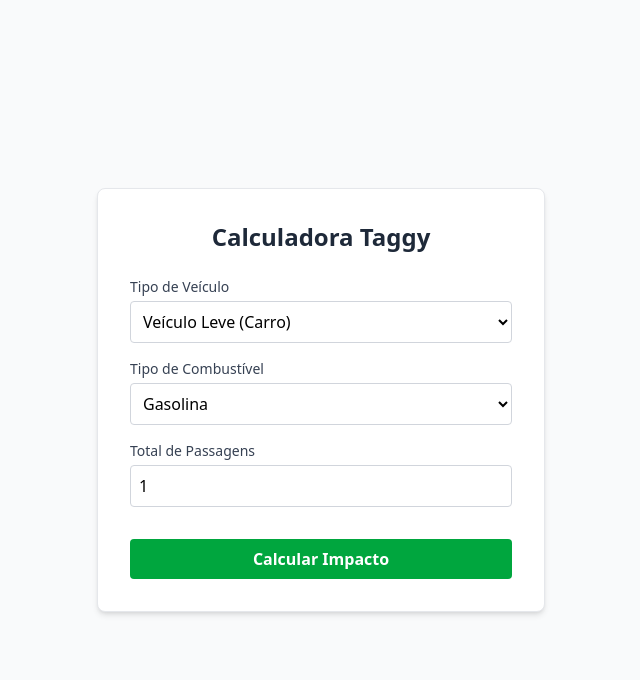
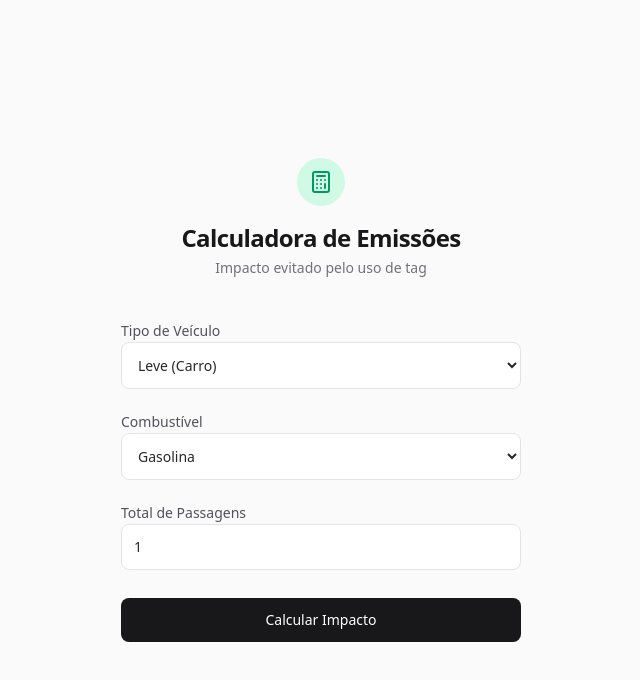
Before and after one commit to M4ntic0rE-H/projetos-2-gp6, a Next.js app in the folder codigo/taggysustein/: page / in a window 1280 px wide. Shown: the top 680 px of the page, without its empty margins (319-959 px from the left). Built offline with nearby package versions, Linux system fonts and the light colour scheme.

Commit message:
Arquivos

```diff
--- a/codigo/taggysustein/src/app/page.js
+++ b/codigo/taggysustein/src/app/page.js
@@ -1,12 +1,13 @@
 "use client";
 import React, { useState } from "react";
+import { Calculator } from "lucide-react";
 
 export default function Home() {
   const [tipoVeiculo, setTipoVeiculo] = useState("leve");
   const [tipoCombustivel, setTipoCombustivel] = useState("gasolina");
   const [totalPassagens, setTotalPassagens] = useState(1);
 
-  const [resultadoKg, setResultadoKg] = useState(null);
+  const [resultado, setResultado] = useState(null);
   const [loading, setLoading] = useState(false);
   const [error, setError] = useState(null);
 
@@ -14,12 +15,12 @@ export default function Home() {
     e.preventDefault();
     setLoading(true);
     setError(null);
-    setResultadoKg(null);
+    setResultado(null);
 
     try {
-      // Importante: Substitua esta URL pela URL real onde seu backend Python (FastAPI/Flask) está rodando.
-      // Geralmente é algo como http://localhost:8000/calcular ou similar.
-      const response = await fetch("http://localhost:8000/calcular", {
+      const response = await fetch(
+        "http://localhost:8080/api/v1/calculo/impacto",
+        {
           method: "POST",
           headers: {
             "Content-Type": "application/json",
@@ -27,56 +28,64 @@ export default function Home() {
           body: JSON.stringify({
             tipoVeiculo,
             tipoCombustivel,
-          totalPassagens
+            totalPassagens,
           }),
-      });
+        },
+      );
 
-      if (!response.ok) {
-        throw new Error("Erro na resposta do servidor.");
-      }
+      if (!response.ok) throw new Error("Erro na resposta do servidor.");
 
       const data = await response.json();
-
-      // Aqui estou assumindo que seu backend vai retornar um JSON com a chave "resultadoKg"
-      // Exemplo: { "resultadoKg": "24.94" }
-      setResultadoKg(data.resultadoKg);
+      setResultado(data);
     } catch (err) {
-      setError("Falha ao conectar com o backend. Verifique se a API está rodando.");
+      setError(
+        "Falha de conexão com a API. Verifique se o servidor está ativo.",
+      );
     } finally {
       setLoading(false);
     }
   };
 
   return (
-    <div className="min-h-screen flex items-center justify-center p-4 bg-gray-50">
-      <div className="bg-white p-8 rounded-lg shadow-md w-full max-w-md border border-gray-200">
-        <h1 className="text-2xl font-bold mb-6 text-center text-gray-800">
-          Calculadora Taggy
+    <div className="min-h-screen bg-zinc-50 flex flex-col items-center justify-center p-6 text-zinc-900 font-sans selection:bg-emerald-200 selection:text-emerald-900">
+      <div className="w-full max-w-[400px]">
+        {/* Header minimalista */}
+        <div className="mb-10 text-center">
+          <div className="inline-flex items-center justify-center w-12 h-12 rounded-full bg-emerald-100 mb-4">
+            <Calculator className="w-6 h-6 text-emerald-600" />
+          </div>
+          <h1 className="text-2xl font-semibold tracking-tight text-zinc-900">
+            Calculadora de Emissões
           </h1>
+          <p className="text-sm text-zinc-500 mt-1">
+            Impacto evitado pelo uso de tag
+          </p>
+        </div>
 
-        <form onSubmit={handleCalcular} className="space-y-4">
-          <div>
-            <label className="block text-sm font-medium text-gray-700 mb-1">
+        {/* Formulário limpo */}
+        <form onSubmit={handleCalcular} className="space-y-5">
+          <div className="space-y-1.5">
+            <label className="text-sm font-medium text-zinc-600">
               Tipo de Veículo
             </label>
             <select
               value={tipoVeiculo}
               onChange={(e) => setTipoVeiculo(e.target.value)}
-              className="w-full p-2 border border-gray-300 rounded focus:outline-none focus:ring-2 focus:ring-green-500 text-black"
+              className="w-full bg-white border border-zinc-200 text-zinc-800 text-sm p-3 rounded-lg focus:outline-none focus:ring-2 focus:ring-emerald-500 focus:border-transparent transition-shadow cursor-pointer"
             >
-              <option value="leve">Veículo Leve (Carro)</option>
-              <option value="pesado">Veículo Pesado (Caminhão/Ônibus)</option>
+              <option value="leve">Leve (Carro)</option>
+              <option value="pesado">Pesado (Caminhão/Ônibus)</option>
             </select>
           </div>
 
-          <div>
-            <label className="block text-sm font-medium text-gray-700 mb-1">
-              Tipo de Combustível
+          <div className="space-y-1.5">
+            <label className="text-sm font-medium text-zinc-600">
+              Combustível
             </label>
             <select
               value={tipoCombustivel}
               onChange={(e) => setTipoCombustivel(e.target.value)}
-              className="w-full p-2 border border-gray-300 rounded focus:outline-none focus:ring-2 focus:ring-green-500 text-black"
+              className="w-full bg-white border border-zinc-200 text-zinc-800 text-sm p-3 rounded-lg focus:outline-none focus:ring-2 focus:ring-emerald-500 focus:border-transparent transition-shadow cursor-pointer"
             >
               <option value="gasolina">Gasolina</option>
               <option value="etanol">Etanol</option>
@@ -84,8 +93,8 @@ export default function Home() {
             </select>
           </div>
 
-          <div>
-            <label className="block text-sm font-medium text-gray-700 mb-1">
+          <div className="space-y-1.5">
+            <label className="text-sm font-medium text-zinc-600">
               Total de Passagens
             </label>
             <input
@@ -93,29 +102,60 @@ export default function Home() {
               min="1"
               value={totalPassagens}
               onChange={(e) => setTotalPassagens(Number(e.target.value))}
-              className="w-full p-2 border border-gray-300 rounded focus:outline-none focus:ring-2 focus:ring-green-500 text-black"
+              className="w-full bg-white border border-zinc-200 text-zinc-800 text-sm p-3 rounded-lg focus:outline-none focus:ring-2 focus:ring-emerald-500 focus:border-transparent transition-shadow"
             />
           </div>
 
           <button
             type="submit"
             disabled={loading}
-            className="w-full mt-4 bg-green-600 text-white font-bold py-2 px-4 rounded hover:bg-green-700 focus:outline-none focus:ring-2 focus:ring-green-500 disabled:opacity-70 transition-colors"
+            className="w-full bg-zinc-900 hover:bg-zinc-800 text-white font-medium text-sm py-3 px-4 rounded-lg focus:outline-none focus:ring-2 focus:ring-zinc-900 focus:ring-offset-2 disabled:opacity-50 disabled:cursor-not-allowed transition-colors mt-2"
           >
-            {loading ? "Calculando no servidor..." : "Calcular Impacto"}
+            {loading ? "Calculando..." : "Calcular Impacto"}
           </button>
         </form>
 
         {error && (
-          <div className="mt-6 p-3 bg-red-50 text-red-700 border border-red-200 rounded text-sm text-center">
+          <div className="mt-6 p-4 rounded-lg bg-red-50 text-red-600 text-sm text-center">
             {error}
           </div>
         )}
 
-        {resultadoKg !== null && !error && (
-          <div className="mt-6 p-4 bg-green-50 border border-green-200 rounded text-center">
-            <p className="text-sm text-green-800 mb-1">Emissões de CO₂ evitadas:</p>
-            <p className="text-3xl font-bold text-green-600">{resultadoKg} kg</p>
+        {/* Resultado Minimalista mas completo */}
+        {resultado !== null && !error && (
+          <div className="mt-8 text-center animate-in fade-in slide-in-from-bottom-2 duration-500">
+            <div className="inline-block p-6 w-full bg-white border border-zinc-100 shadow-sm rounded-2xl">
+              <p className="text-xs font-semibold text-zinc-400 uppercase tracking-widest mb-2">
+                CO₂ Evitado
+              </p>
+
+              <div className="flex items-baseline justify-center gap-1.5 mb-5">
+                {/* Convertendo de gramas para Kilos na exibição */}
+                <span className="text-5xl font-bold tracking-tighter text-zinc-900">
+                  {(resultado.gramasCo2Evitados / 1000).toFixed(2)}
+                </span>
+                <span className="text-lg font-medium text-zinc-500">kg</span>
+              </div>
+
+              <div className="flex justify-around border-t border-zinc-100 pt-5">
+                <div>
+                  <p className="text-[10px] text-zinc-400 uppercase tracking-wider mb-1">
+                    Árvores Salvas
+                  </p>
+                  <p className="text-lg font-semibold text-emerald-600">
+                    {resultado.arvoresEquivalentes}
+                  </p>
+                </div>
+                <div>
+                  <p className="text-[10px] text-zinc-400 uppercase tracking-wider mb-1">
+                    Redução
+                  </p>
+                  <p className="text-lg font-semibold text-emerald-600">
+                    {resultado.percentualReducao}%
+                  </p>
+                </div>
+              </div>
+            </div>
           </div>
         )}
       </div>
```
Lines whose indentation alone changed are shown as unchanged.
